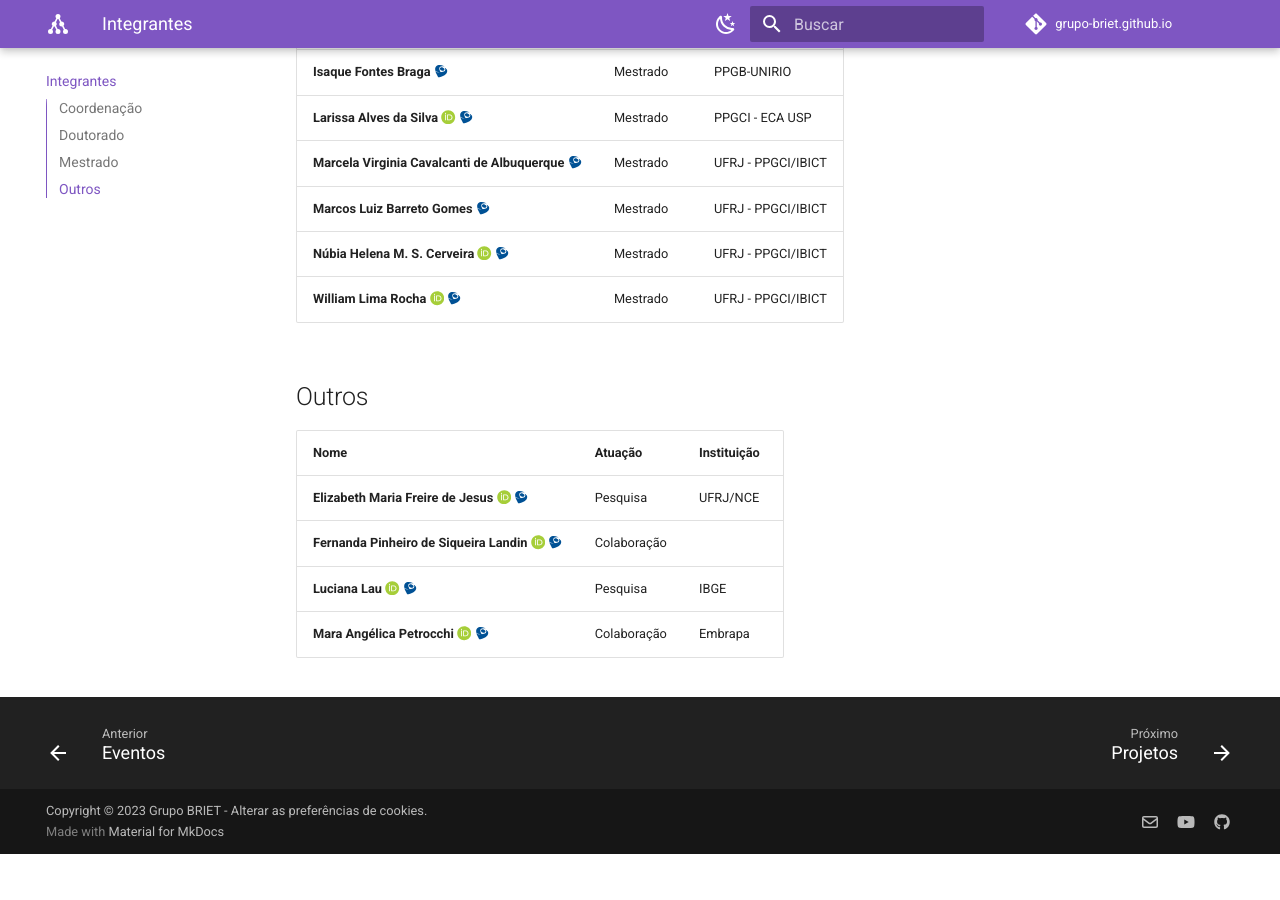
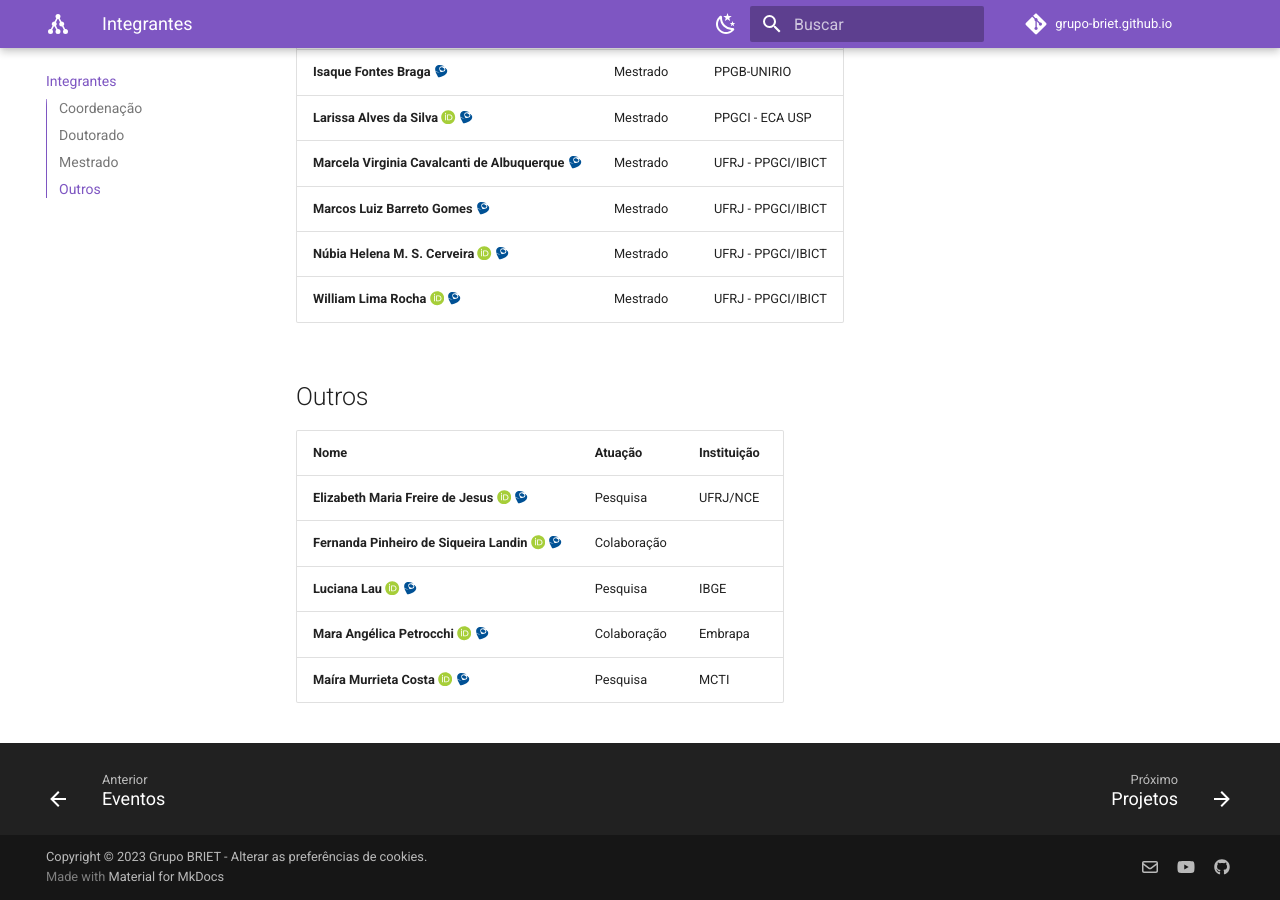
Before and after one commit to keellyayala/grupo-briet.github.io, an MkDocs documentation site: the page built from docs/integrantes.md, in a window 1280 px wide and 900 px high, scrolled down 1445 px. Built offline with MkDocs 1.6.1 and Material for MkDocs 9.7.7, drawn with Linux system fonts in a browser that asks for light colours; a script that is not in the unit is left out; comment, search, counter and statistics services are not loaded; before the commit the page ends 2299 px from its top, so only the background shows below that.

Commit message:
Update integrantes.md

```diff
--- a/docs/integrantes.md
+++ b/docs/integrantes.md
@@ -50,3 +50,4 @@ title: Integrantes
 | **Fernanda Pinheiro de Siqueira Landin**  [:ai-orcid:{ .orcid }](https://orcid.org/7477-0250-5739-4015) [:ai-lattes:{ .lattes }](https://lattes.cnpq.br/7477025057394015) | Colaboração |  |
 | **Luciana Lau** [:ai-orcid:{ .orcid }](https://orcid.org/0000-0002-9233-4715) [:ai-lattes:{ .lattes }](https://lattes.cnpq.br/4870381654584528) | Pesquisa | IBGE |
 | **Mara Angélica Petrocchi** [:ai-orcid:{ .orcid }](https://orcid.org/0000-0003-2791-3806) [:ai-lattes:{ .lattes }](https://lattes.cnpq.br/6305354276403145) | Colaboração | Embrapa |
+| **Maíra Murrieta Costa** [:ai-orcid:{ .orcid }](https://orcid.org/0000-0002-8324-2114) [:ai-lattes:{ .lattes }](https://lattes.cnpq.br/0580168449333057) | Pesquisa | MCTI |
```
